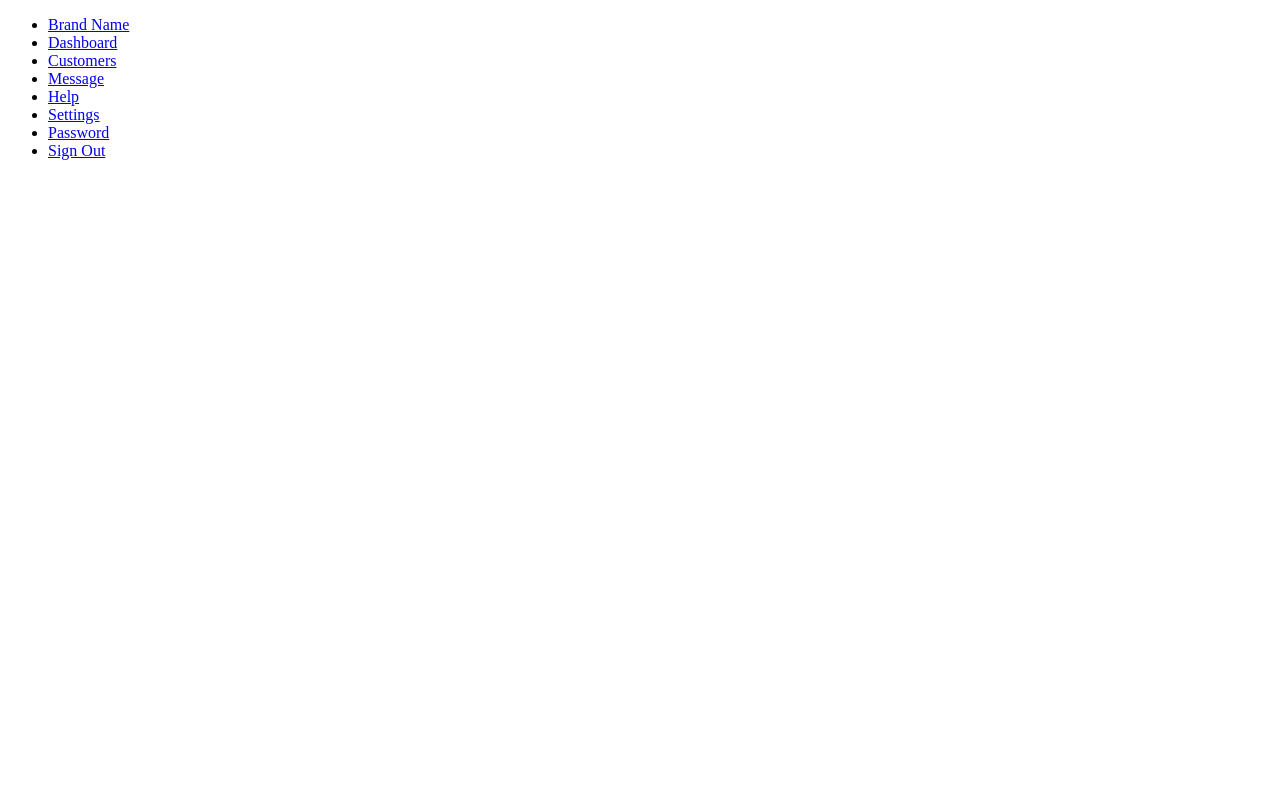
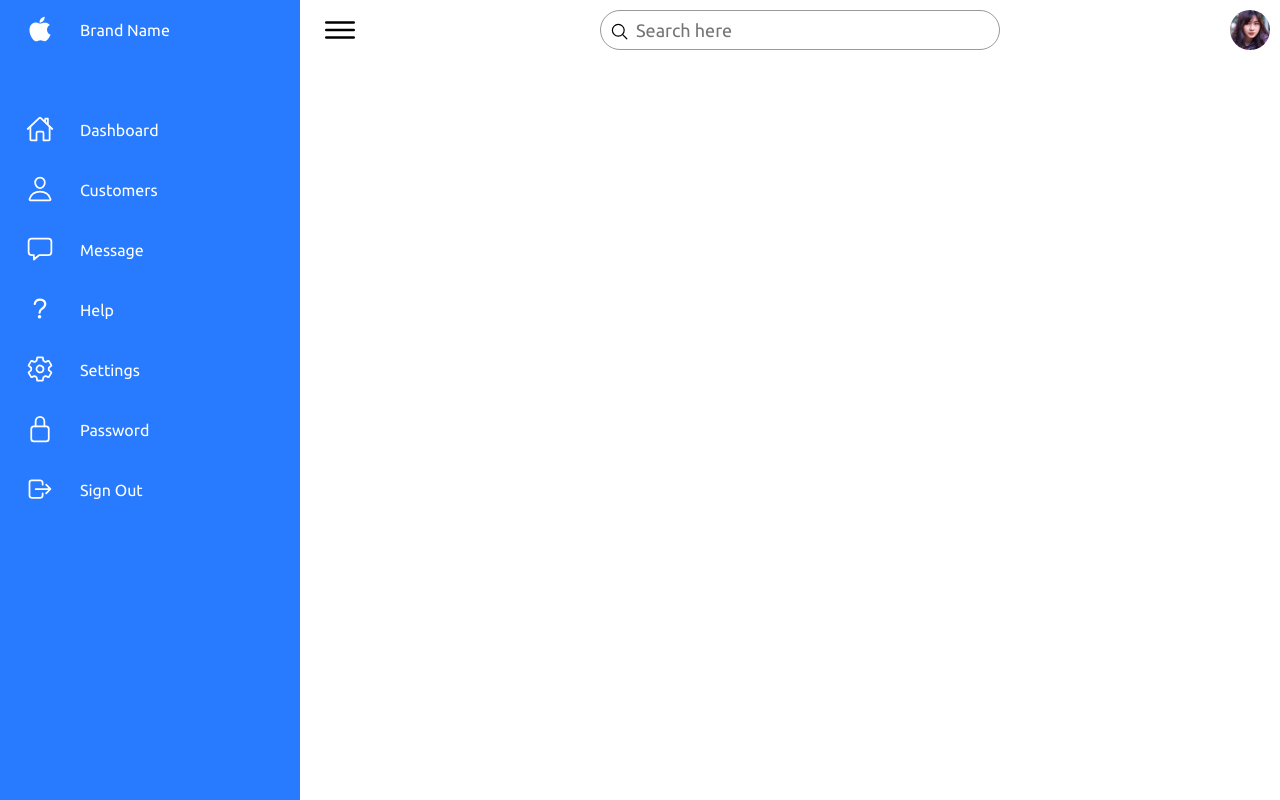
Before and after one commit to shyoun/clone_coding, a plain HTML site: page dashboard/index.html in a window 1280 px wide. Drawn offline with nearby package versions, Linux system fonts and the light colour scheme.

Commit message:
nav bar 및 toggle 기능

```diff
--- a/dashboard/index.html
+++ b/dashboard/index.html
@@ -1,65 +1,131 @@
 <!DOCTYPE html>
 <html lang="ko">
+
 <head>
   <meta charset="UTF-8">
   <meta http-equiv="X-UA-Compatible" content="IE=edge">
   <meta name="viewport" content="width=device-width, initial-scale=1.0">
+  <link href="./styles.css" rel="stylesheet">
   <title>Responsive Dashboard</title>
 </head>
+
 <body>
   <div class="container">
     <div class="navigation">
       <ul>
         <li>
           <a href="#">
-            <span class"icon"></span>
-            <span class"title">Brand Name</span>
+            <span class="icon">
+              <ion-icon name="logo-apple"></ion-icon>
+            </span>
+            <span class="title">Brand Name</span>
           </a>
         </li>
         <li>
           <a href="#">
-            <span class"icon"></span>
-            <span class"title">Dashboard</span>
+            <span class="icon">
+              <ion-icon name="home-outline"></ion-icon>
+            </span>
+            <span class="title">Dashboard</span>
           </a>
         </li>
         <li>
           <a href="#">
-            <span class"icon"></span>
-            <span class"title">Customers</span>
+            <span class="icon">
+              <ion-icon name="person-outline"></ion-icon>
+            </span>
+            <span class="title">Customers</span>
           </a>
         </li>
         <li>
           <a href="#">
-            <span class"icon"></span>
-            <span class"title">Message</span>
+            <span class="icon">
+              <ion-icon name="chatbox-outline"></ion-icon>
+            </span>
+            <span class="title">Message</span>
           </a>
         </li>
         <li>
           <a href="#">
-            <span class"icon"></span>
-            <span class"title">Help</span>
+            <span class="icon">
+              <ion-icon name="help-outline"></ion-icon>
+            </span>
+            <span class="title">Help</span>
           </a>
         </li>
         <li>
           <a href="#">
-            <span class"icon"></span>
-            <span class"title">Settings</span>
+            <span class="icon">
+              <ion-icon name="settings-outline"></ion-icon>
+            </span>
+            <span class="title">Settings</span>
           </a>
         </li>
         <li>
           <a href="#">
-            <span class"icon"></span>
-            <span class"title">Password</span>
+            <span class="icon">
+              <ion-icon name="lock-closed-outline"></ion-icon>
+            </span>
+            <span class="title">Password</span>
           </a>
         </li>
         <li>
           <a href="#">
-            <span class"icon"></span>
-            <span class"title">Sign Out</span>
+            <span class="icon">
+              <ion-icon name="log-out-outline"></ion-icon>
+            </span>
+            <span class="title">Sign Out</span>
           </a>
         </li>
       </ul>
     </div>
+
+
+    <!-- main -->
+    <div class="main">
+      <div class="topbar">
+        <div class="toggle">
+          <ion-icon name="menu-outline"></ion-icon>
+        </div>
+        <!-- search -->
+        <div class="search">
+          <label>
+            <input type="text" placeholder="Search here">
+            <ion-icon name="search-outline"></ion-icon>
+          </label>
+        </div>
+        <!-- userImg -->
+        <div class="user">
+          <img src="./images/user.jpg" alt="user">
+        </div>
+      </div>
+    </div>
   </div>
+
+  <script type="module" src="https://unpkg.com/ionicons@5.5.2/dist/ionicons/ionicons.esm.js"></script>
+  <script nomodule src="https://unpkg.com/ionicons@5.5.2/dist/ionicons/ionicons.js"></script>
+
+  <script>
+    // MenuToggle
+    const toggle = document.querySelector('.toggle')
+    const navigation = document.querySelector('.navigation')
+    const main = document.querySelector('.main')
+
+    toggle.onclick = function () {
+      // class 있으면 제거하고 없으면 추가함.
+      navigation.classList.toggle('active')
+      main.classList.toggle('active')
+    }
+
+    // add hovered class in selected list item
+    const list = document.querySelectorAll('.navigation li')
+    function activeLink() {
+      list.forEach((item) => item.classList.remove('hovered'))
+      this.classList.add('hovered')
+    }
+
+    list.forEach((item) => item.addEventListener('mouseover', activeLink))
+  </script>
 </body>
+
 </html>
--- /dev/null
+++ b/dashboard/styles.css
@@ -0,0 +1,216 @@
+@import url('https://fonts.googleapis.com/css2?family=Ubuntu:wght@300;400;500;700&display=swap');
+
+* {
+  margin: 0;
+  padding: 0;
+  box-sizing: border-box;
+  font-family: 'Ubuntu', sans-serif;
+}
+
+:root {
+  --blue: #287bff;
+  --white: #fff;
+  --gray: #f5f5f5;
+  --black1: #222;
+  --black2: #999;
+}
+
+body {
+  min-height: 100vh;
+  overflow-x: hidden;
+}
+
+.container {
+  position: relative;
+  width: 100%;
+}
+
+.navigation {
+  position: fixed;
+  width: 300px;
+  height: 100%;
+  background: var(--blue);
+  border-left: 10px solid var(--blue);
+  transition: 0.5s;
+  overflow: hidden;
+}
+
+.navigation.active {
+  width: 80px;
+}
+
+.navigation ul {
+  position: absolute;
+  top: 0;
+  left: 0;
+  width: 100%;
+}
+
+.navigation ul li {
+  position: relative;
+  width: 100%;
+  list-style: none;
+  border-top-left-radius: 30px;
+  border-bottom-left-radius: 30px;
+}
+
+.navigation ul li:hover,
+.navigation ul li.hovered {
+  background: var(--white);
+}
+
+/* 브랜드 로고 스타일링 */
+.navigation ul li:nth-child(1) {
+  margin-bottom: 40px;
+  pointer-events: none;
+}
+
+.navigation ul li a {
+  position: relative;
+  display: block;
+  width: 100%;
+  display: flex;
+  align-items: center;
+  text-decoration: none;
+  color: var(--white);
+}
+
+.navigation ul li:hover a,
+.navigation ul li.hovered a {
+  color: var(--blue);
+}
+
+.navigation ul li a .icon {
+  position: relative;
+  display: block;
+  min-width: 60px;
+  /* height: 60px; */
+  /* line-height: 60px;  */
+  text-align: center;
+}
+
+.navigation ul li a .icon ion-icon {
+  font-size: 1.75em;
+}
+
+.navigation ul li a .title {
+  position: relative;
+  display: block;
+  padding: 0 10px;
+  height: 60px;
+  line-height: 60px;
+  text-align: start;
+  white-space: nowrap;
+}
+
+/* before after 만드는거 잘 배워보자. 이 사람 이거 계속 잘 쓴다. */
+/* curve outside */
+.navigation ul li:hover a::before,
+.navigation ul li.hovered a::before {
+  content: '';
+  position: absolute;
+  top: -50px;
+  right: 0;
+  width: 50px;
+  height: 50px;
+  background-color: transparent;
+  border-radius: 50%;
+  box-shadow: 35px 35px 0 10px var(--white);
+  pointer-events: none;
+}
+
+.navigation ul li:hover a::after,
+.navigation ul li.hovered a::after {
+  content: '';
+  position: absolute;
+  bottom: -50px;
+  right: 0;
+  width: 50px;
+  height: 50px;
+  background-color: transparent;
+  border-radius: 50%;
+  box-shadow: 35px -35px 0 10px var(--white);
+  pointer-events: none;
+}
+
+/* main */
+.main {
+  position: absolute;
+  width: calc(100% - 300px);
+  left: 300px;
+  min-height: 100vh;
+  background: var(--white);
+  transition: 0.5s;
+}
+
+.main.active {
+  width: calc(100% - 80px);
+  left: 80px;
+}
+
+.topbar {
+  width: 100%;
+  height: 60px;
+  display: flex;
+  justify-content: space-between;
+  align-items: center;
+  padding: 0 10px;
+}
+
+.toggle {
+  position: relative;
+  width: 60px;
+  height: 60px;
+  display: flex;
+  justify-content: center;
+  align-items: center;
+  font-size: 2.5em;
+  cursor: pointer;
+}
+
+.search {
+  position: relative;
+  width: 400px;
+  margin: 0 10px;
+}
+
+.search label {
+  position: relative;
+  width: 100%;
+}
+
+.search label input {
+  width: 100%;
+  height: 40px;
+  border-radius: 40px;
+  padding: 5px 20px;
+  padding-left: 35px;
+  font-size: 18px;
+  outline: none;
+  border: 1px solid var(--black2);
+}
+
+.search label ion-icon {
+  position: absolute;
+  top: 0;
+  left: 10px;
+  font-size: 1.2em;
+}
+
+.user {
+  position: relative;
+  width: 40px;
+  height: 40px;
+  border-radius: 50%;
+  overflow: hidden;
+  cursor: pointer;
+}
+
+.user img {
+  position: absolute;
+  top: 0;
+  left: 0;
+  width: 100%;
+  height: 100%;
+  object-fit: cover;
+}
```
Also changed, not shown: dashboard/images/img1.jpg (added), dashboard/images/img2.jpg (added), dashboard/images/img3.jpg (added), dashboard/images/img4.jpg (added), dashboard/images/img5.jpg (added), dashboard/images/img6.jpg (added), dashboard/images/img7.jpg (added), dashboard/images/img8.jpg (added), dashboard/images/img9.jpg (added), dashboard/images/user.jpg (added), 1 other file.
